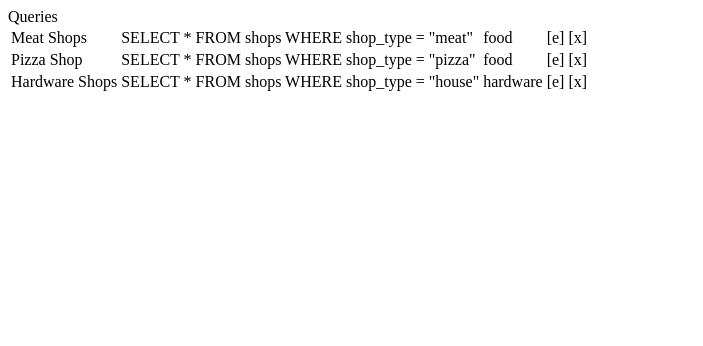
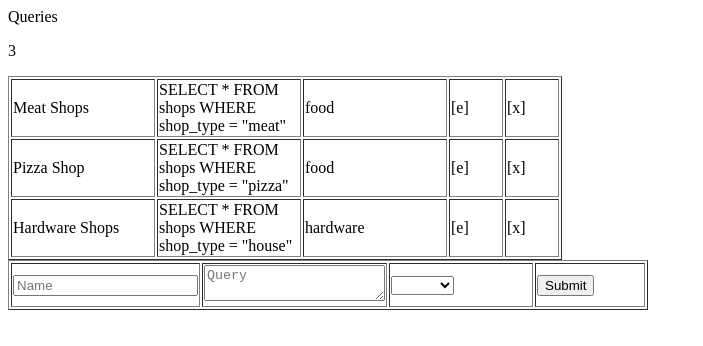
Before and after one commit to morehawes/queries, a Vue app: page / in a window 1280 px wide. Shown: the top 346 px of the page, without its empty margins (0-703 px from the left). Built offline with nearby package versions, Linux system fonts and the light colour scheme.

Commit message:
Basic Add and Delete

```diff
--- /dev/null
+++ b/src/components/QueryForm.vue
@@ -0,0 +1,67 @@
+<script setup>
+import { useQueryStore } from '@/stores/queries';
+import { ref } from 'vue';
+
+const storedQueries = useQueryStore();
+
+const newQuery = {};
+
+const handleAdd = function() {
+	storedQueries.add(newQuery);
+}
+</script>
+
+<template>
+	<form @submit.prevent="handleAdd">
+		<table border="1">
+			<tr class="query">
+				<td class="name">
+					<input
+						type="text"
+						placeholder="Name"
+						v-model="newQuery.name"
+					/>
+				</td>
+				<td class="text">
+					<textarea
+						placeholder="Query"
+						v-model="newQuery.text"
+					/>
+				</td>
+				<td class="type">
+					<select
+						type="text"
+						v-model="newQuery.type"
+					>
+						<option value="Type1">Type 1</option>
+						<option value="Type2">Type 2</option>
+						<option value="Type3">Type 3</option>
+					</select>
+				</td>
+				<td colspan="2" class="add">
+					<input type="submit" valu="Add">
+				</td>
+			</tr>
+		</table>
+	</form>
+
+</template>
+
+<style>
+	table td.name {
+		width: 140px
+	}
+	table td.text {
+		width: 140px
+	}
+	table td.type {
+		width: 140px
+	}
+	table td.edit,
+	table td.delete {
+		width: 50px
+	}
+	table td.add {
+		width: 106px;
+	}
+</style>
--- a/src/components/QueryItem.vue
+++ b/src/components/QueryItem.vue
@@ -1,4 +1,8 @@
 <script setup>
+import { useQueryStore } from '@/stores/queries';
+
+const storedQueries = useQueryStore();
+
 defineProps([
   'query'
 ]);
@@ -18,7 +22,7 @@ defineProps([
     <td class="edit">
       [e]
     </td>
-    <td class="delete">
+    <td class="delete" @click="storedQueries.delete(query.id)">
       [x]
     </td>
   </tr>
--- a/src/components/TheQueries.vue
+++ b/src/components/QueryList.vue
@@ -1,12 +1,14 @@
 <script setup>
-import QueryItem from './QueryItem.vue'
+import { ref } from 'vue';
+import QueryItem from './QueryItem.vue';
 import { useQueryStore } from '@/stores/queries';
 
 const storedQueries = useQueryStore();
 </script>
 
 <template>
-	<table>
+	<p>{{ storedQueries.queries.length }}</p>
+	<table border="1">
 	  <QueryItem
 	  	v-for="query in storedQueries.queries"
 	  	:query="query"
--- a/src/stores/queries.js
+++ b/src/stores/queries.js
@@ -5,16 +5,19 @@ export const useQueryStore = defineStore('queries', {
     return {
     	queries: [
     		{
+    			'id': 1,
 					'name': 'Meat Shops',
 					'text': 'SELECT * FROM shops WHERE shop_type = "meat"',
 					'type': 'food'
 				},
     		{
+    			'id': 2,
 					'name': 'Pizza Shop',
 					'text': 'SELECT * FROM shops WHERE shop_type = "pizza"',
 					'type': 'food'
 				},
 				{
+    			'id': 3,
 					'name': 'Hardware Shops',
 					'text': 'SELECT * FROM shops WHERE shop_type = "house"',
 					'type': 'hardware'
@@ -22,11 +25,14 @@ export const useQueryStore = defineStore('queries', {
     	]
     }
   },
-  // could also be defined as
-  // state: () => ({ count: 0 })
   actions: {
-//     increment() {
-//       this.count++
-//     },
+    delete(id) {
+			this.queries = this.queries.filter(function(query) {
+				return id !== query.id;
+			})
+    },
+    add(query) {
+    	this.queries.push(query);
+    }
   },
 })
--- a/src/views/QueriesView.vue
+++ b/src/views/QueriesView.vue
@@ -1,9 +1,12 @@
 <script setup>
-import TheQueries from '../components/TheQueries.vue'
+import QueryList from '../components/QueryList.vue'
+import QueryForm from '../components/QueryForm.vue'
 </script>
 
 <template>
   <main>
-    <TheQueries />
+    <QueryList />
+
+    <QueryForm />
   </main>
 </template>
```
